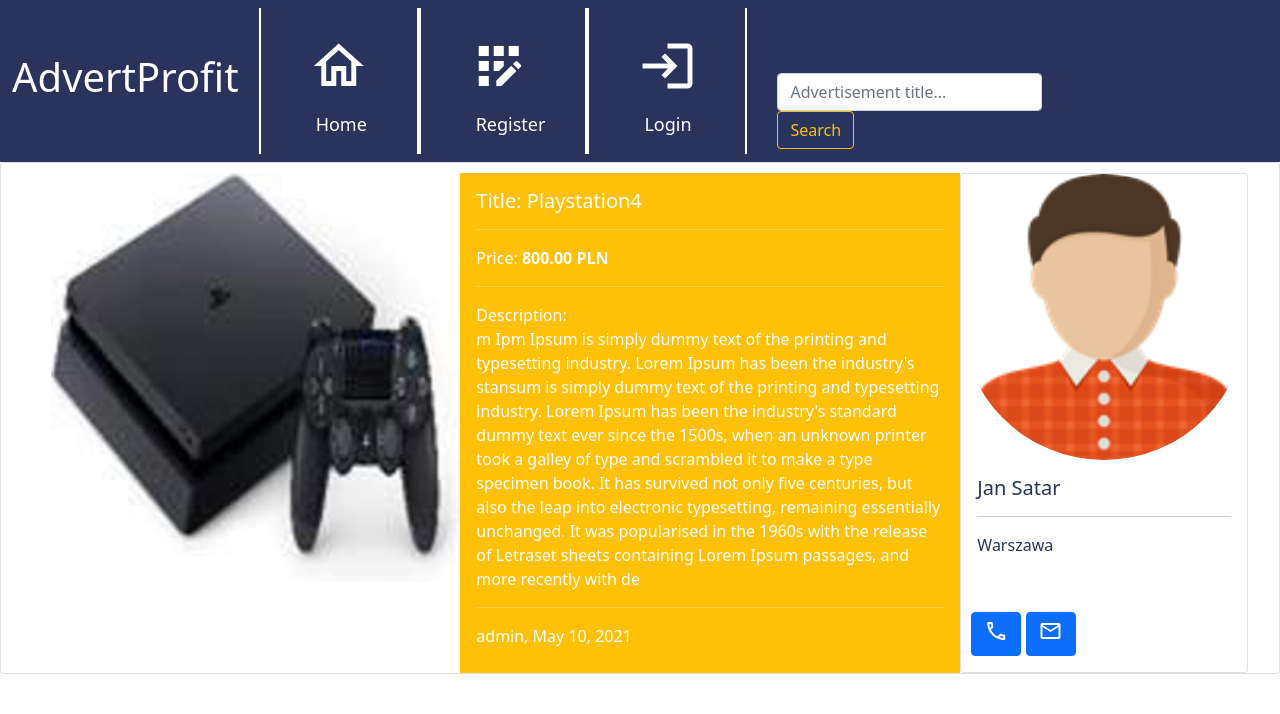
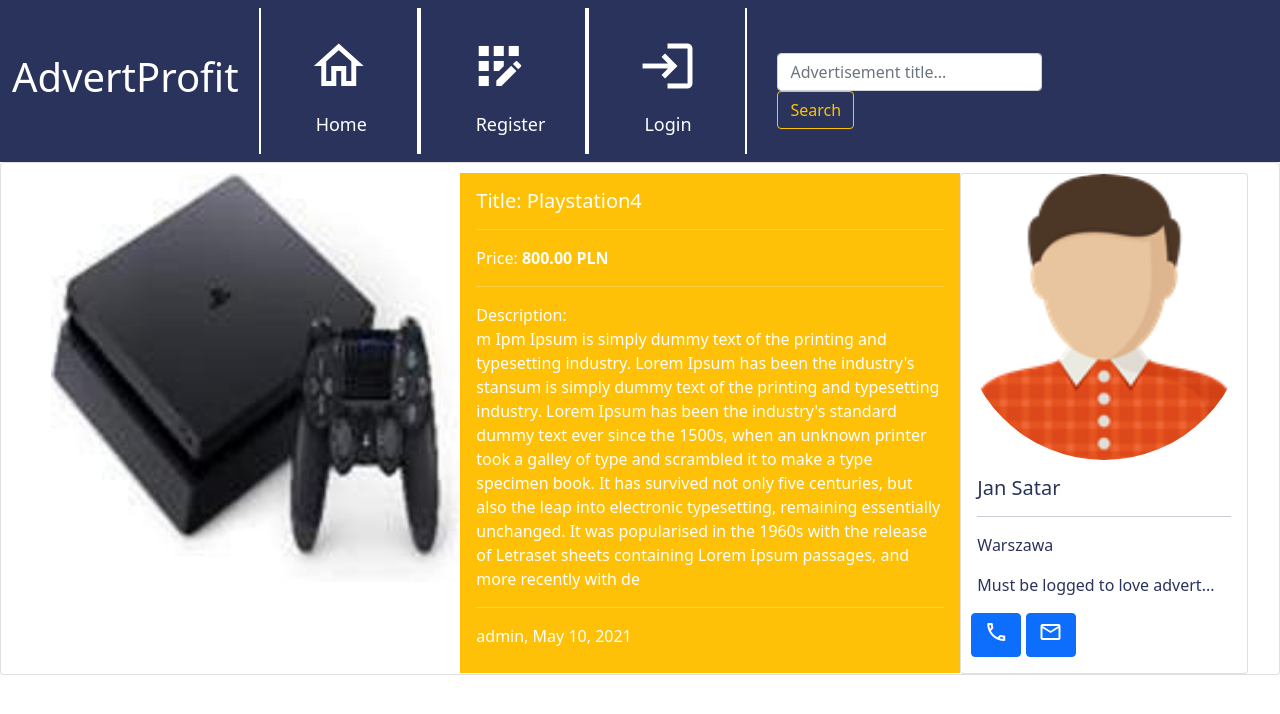
Before and after one commit to Mich121/Advertisement-Website, a Django app: page /item/20 in a window 1280 px wide. Shown: the top 714 px of the page. Run offline with Django 3.2, Linux system fonts and the light colour scheme; data comes from the database, SQL or seed files in the repository; both versions use the stored data as it was after the commit.

Commit message:
adding favorite advert button and list with this advertisement

```diff
--- a/advertisementwebsite/website/models.py
+++ b/advertisementwebsite/website/models.py
@@ -11,6 +11,7 @@
     body = models.TextField(max_length=600)
     price = models.FloatField()
     post_date = models.DateField(auto_now_add=True)
+    loves = models.ManyToManyField(User, related_name='favorite_advert')
 
     def __str__(self):
         return self.title + ' | ' + str(self.owner)
--- a/advertisementwebsite/website/templates/base.html
+++ b/advertisementwebsite/website/templates/base.html
@@ -50,7 +50,6 @@
                 <p style="margin-left: 5px;">Create Profile</p>
               </li>
             {% endif %}
-
             </li>
             <li class="nav-item">
               <a class="nav-link" href="{% url 'logout' %}"><span span id="navicon" class="material-icons-outlined">logout</span></a>
@@ -67,11 +66,19 @@
             </li>
           {% endif %}
         </ul>
-        <!-- form to searching advertisement by titles -->
-        <form method="GET" style="padding-left: 30px; padding-top: 60px;">
-          <input class="form-control me-2" type="text" name="title__icontains" id="id_title__icontains" placeholder="Advertisement title...">
-          <button class="btn btn-outline-warning" type="submit">Search</button>
-        </form>
+        <!-- form to searching advertisement by titles, hello bar and link to see favorite user advert-->
+        <div>
+          {% if user.is_authenticated %}
+            <p style="padding-top: 20px; padding-left: 30px;">Hello, {{user.username}}</p>
+            <a href="{% url 'favorite_advert' user.profile.id %}" style="color: #ffc107; padding-left: 30px; text-decoration: none;">Favorite Advert
+              <span class="material-icons-outlined" style="color:#ffc107; font-size: 12px;">arrow_back</span>
+            </a>
+          {% endif %}
+          <form method="GET" style="padding-left: 30px; padding-top: 20px;">
+            <input class="form-control me-2" type="text" name="title__icontains" id="id_title__icontains" placeholder="Advertisement title...">
+            <button class="btn btn-outline-warning" type="submit">Search</button>
+          </form>
+        </div>
       </div>
     </div>
   </nav>
--- a/advertisementwebsite/website/templates/home.html
+++ b/advertisementwebsite/website/templates/home.html
@@ -19,9 +19,6 @@
           <p>{{advertisement.owner.profile.city}}</p>
           <h4 style="padding-top: 5px; padding-bottom: 5px;">{{advertisement.price|floatformat:2}} PLN</h4>
           </a>
-          {% if user.is_authenticated %}
-            <button class="btn btn-outline-danger">Love</button>
-          {% endif %}
       </div>
     </div>
   {% endfor %}
--- a/advertisementwebsite/website/templates/show_item.html
+++ b/advertisementwebsite/website/templates/show_item.html
@@ -31,6 +31,24 @@
           <h5 class="card-title">{{advertisement.owner.profile.name}} {{advertisement.owner.profile.surname}}</h5>
           <hr>
           <p class="card-text">{{advertisement.owner.profile.city}}</p>
+
+          <!-- love system -->
+            <form action="{% url 'love_advert' advertisement.pk %}" method="POST">
+            {% csrf_token %}
+            {% if user.is_authenticated %}
+              <!-- show if advert is not from user -->
+              {% if user.id != advertisement.owner.profile.id %}
+                  {% if love %}
+                    <button type="submit", name="advertisement_id", value="{{advertisement.id}}", class="btn btn-outline-danger">Unloved</button>
+                  {% else %}
+                    <button type="submit", name="advertisement_id", value="{{advertisement.id}}", class="btn btn-outline-danger">Love</button>
+                  {% endif %}
+              {% endif %}
+            {% else %}
+              Must be logged to love advert...
+            {% endif %}
+          </form>
+
         </div>
 
         <!-- show after clicking phone and email -->
--- a/advertisementwebsite/website/urls.py
+++ b/advertisementwebsite/website/urls.py
@@ -1,5 +1,5 @@
 from django.urls import path
-from .views import HomeView, Item, AddAdvertisement, DeleteAdvert, UpdateAdvert
+from .views import HomeView, Item, AddAdvertisement, DeleteAdvert, UpdateAdvert, LovesView, FavoriteAdvert
 
 urlpatterns = [
     path('', HomeView.as_view(), name="home"),
@@ -7,4 +7,6 @@
     path('addadvertisement/', AddAdvertisement.as_view(), name="add_advertisement"),
     path('deleteadvert/<int:pk>/', DeleteAdvert.as_view(), name="delete_advert"),
     path('updateadvert/<int:pk>/', UpdateAdvert.as_view(), name="update_advert"),
+    path('love/<int:pk>/', LovesView, name="love_advert"),
+    path('favoriteadvert/<int:pk>/', FavoriteAdvert.as_view(), name="favorite_advert"),
 ]
--- a/advertisementwebsite/website/views.py
+++ b/advertisementwebsite/website/views.py
@@ -1,10 +1,22 @@
-from django.shortcuts import render
+from django.shortcuts import render, get_object_or_404
 from django.views.generic import ListView, DetailView, CreateView, DeleteView, UpdateView
 from .models import Advertisement
 from .forms import AddAdvertisementForm, EditAdvertForm
 from .filters import Filters
-from django.urls import reverse_lazy
+from django.urls import reverse_lazy, reverse
+from django.http import HttpResponseRedirect
 # Create your views here.
+def LovesView(request, pk):
+    advertisement = get_object_or_404(Advertisement, id=request.POST.get('advertisement_id'))
+    love = False
+    if advertisement.loves.filter(id=request.user.id).exists():
+        advertisement.loves.remove(request.user)
+        love = False
+    else:
+        advertisement.loves.add(request.user)
+        love = True
+    return HttpResponseRedirect(reverse("show_item", args=[str(pk)]))
+
 class HomeView(ListView):
     model = Advertisement
     template_name = 'home.html'
@@ -20,6 +32,15 @@
     model = Advertisement
     template_name = 'show_item.html'
 
+    def get_context_data(self, *args, **kwargs):
+        context = super(Item, self).get_context_data(*args, **kwargs)
+        stuff = get_object_or_404(Advertisement, id=self.kwargs['pk'])
+        love = False
+        if stuff.loves.filter(id=self.request.user.id).exists():
+            love = True
+        context["love"] = love
+        return context
+
 class AddAdvertisement(CreateView):
     model = Advertisement
     form_class = AddAdvertisementForm
@@ -34,3 +55,14 @@
     model = Advertisement
     form_class = EditAdvertForm
     template_name = 'update_advert.html'
+
+class FavoriteAdvert(ListView):
+    model = Advertisement
+    template_name = 'favoriteadvert.html'
+
+    def get_context_data(self, **kwargs):
+        context = super().get_context_data(**kwargs)
+        #choose adverts which user loves
+        favoriteadvert = Advertisement.objects.filter(loves__exact=self.kwargs['pk'])
+        context['favoriteadvert'] = favoriteadvert
+        return context
```
Also changed, not shown: advertisementwebsite/website/templates/favoriteadvert.html (added, +25 -0 lines), advertisementwebsite/db.sqlite3, advertisementwebsite/website/migrations/0008_advertisement_loves.py (added).
